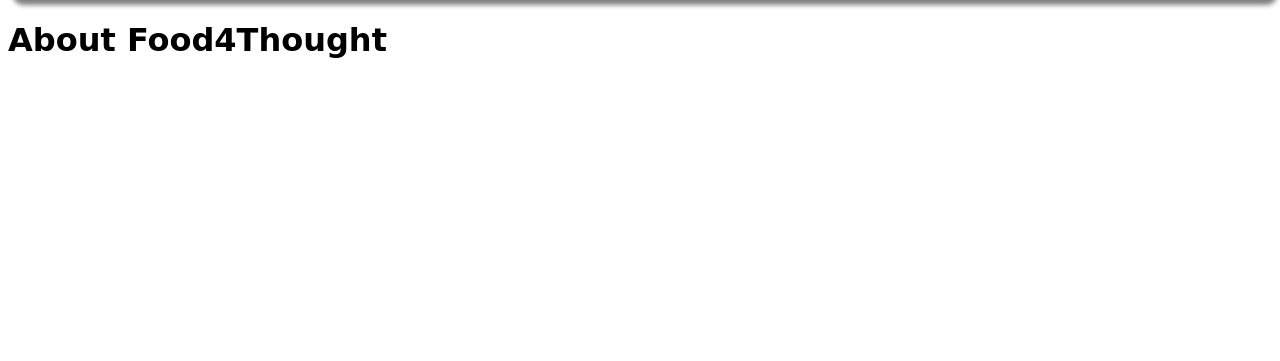
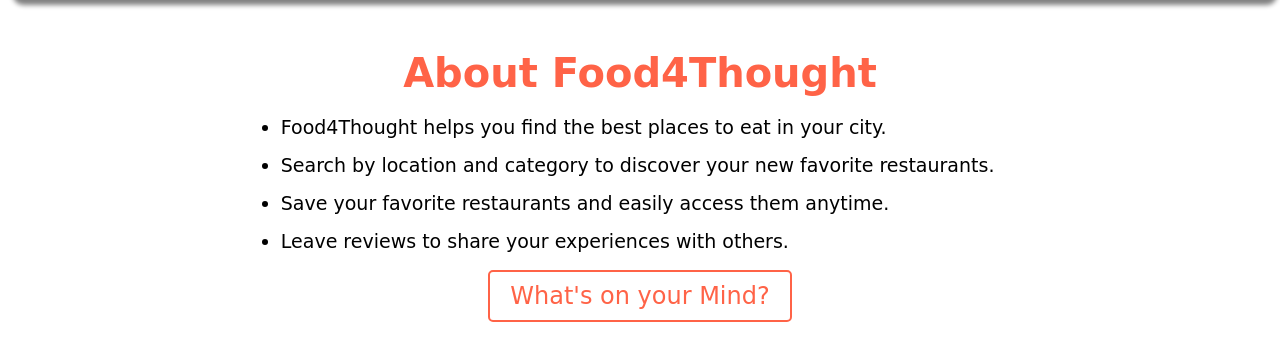
Before and after one commit to amomack123/Food4Thought, a Django app: page /about/ in a window 1280 px wide. Shown: the part 68-429 px from the top of the page. Run offline with Django 5.2, Linux system fonts and the light colour scheme; some web fonts are replaced.

Commit message:
about.html and about.css styling added

```diff
--- /dev/null
+++ b/main_app/static/css/about.css
@@ -0,0 +1,42 @@
+.about-container {
+    text-align: center;
+    margin: 50px auto;
+    width: 60%;
+}
+
+.about-container h1 {
+    font-size: 40px;
+    color: #ff6347;
+    margin-bottom: 20px;
+}
+
+.about-details {
+    list-style-type: disc;
+    padding-left: 20px;
+    text-align: left;
+    font-size: 19px;
+    margin-bottom: 30px;
+}
+
+.about-details li {
+    margin: 16px 0;
+}
+
+.search-link {
+    margin-top: 30px;
+}
+
+.search-link a {
+    font-size: 24px;
+    color: #ff6347;
+    text-decoration: none;
+    border: 2px solid #ff6347;
+    padding: 10px 20px;
+    border-radius: 5px;
+    transition: background-color 0.3s ease, color 0.3s ease;
+}
+
+.search-link a:hover {
+    background-color: #ff6347;
+    color: #fff;
+}
--- a/main_app/templates/about.html
+++ b/main_app/templates/about.html
@@ -1,6 +1,22 @@
 {% extends 'base.html' %}
+{% load static %}
+
+{% block head %}
+  <link rel="stylesheet" href="{% static 'css/about.css' %}">
+{% endblock %}
+
 {% block content %}
+  <div class="about-container">
+    <h1>About Food4Thought</h1>
+    <ul class="about-details">
+      <li>Food4Thought helps you find the best places to eat in your city.</li>
+      <li>Search by location and category to discover your new favorite restaurants.</li>
+      <li>Save your favorite restaurants and easily access them anytime.</li>
+      <li>Leave reviews to share your experiences with others.</li>
+    </ul>
 
-<h1>About Food4Thought</h1>
-
+    <div class="search-link">
+      <a href="{% url 'restaurant-index' %}">What's on your Mind?</a>
+    </div>
+  </div>
 {% endblock %}
--- a/main_app/templates/restaurants/index.html
+++ b/main_app/templates/restaurants/index.html
@@ -38,7 +38,6 @@
                     <p><small>{{ element.title }}</small></p>
                     {% endfor %}
                 </a>
-                <a class="favorites" href="{% url 'add-to-favorites' restaurant.id %}">Add to Favorites</a>
             </div>
             <img class="thumbnail" src={{ restaurant.image_url }} alt="">
           </div>
```
